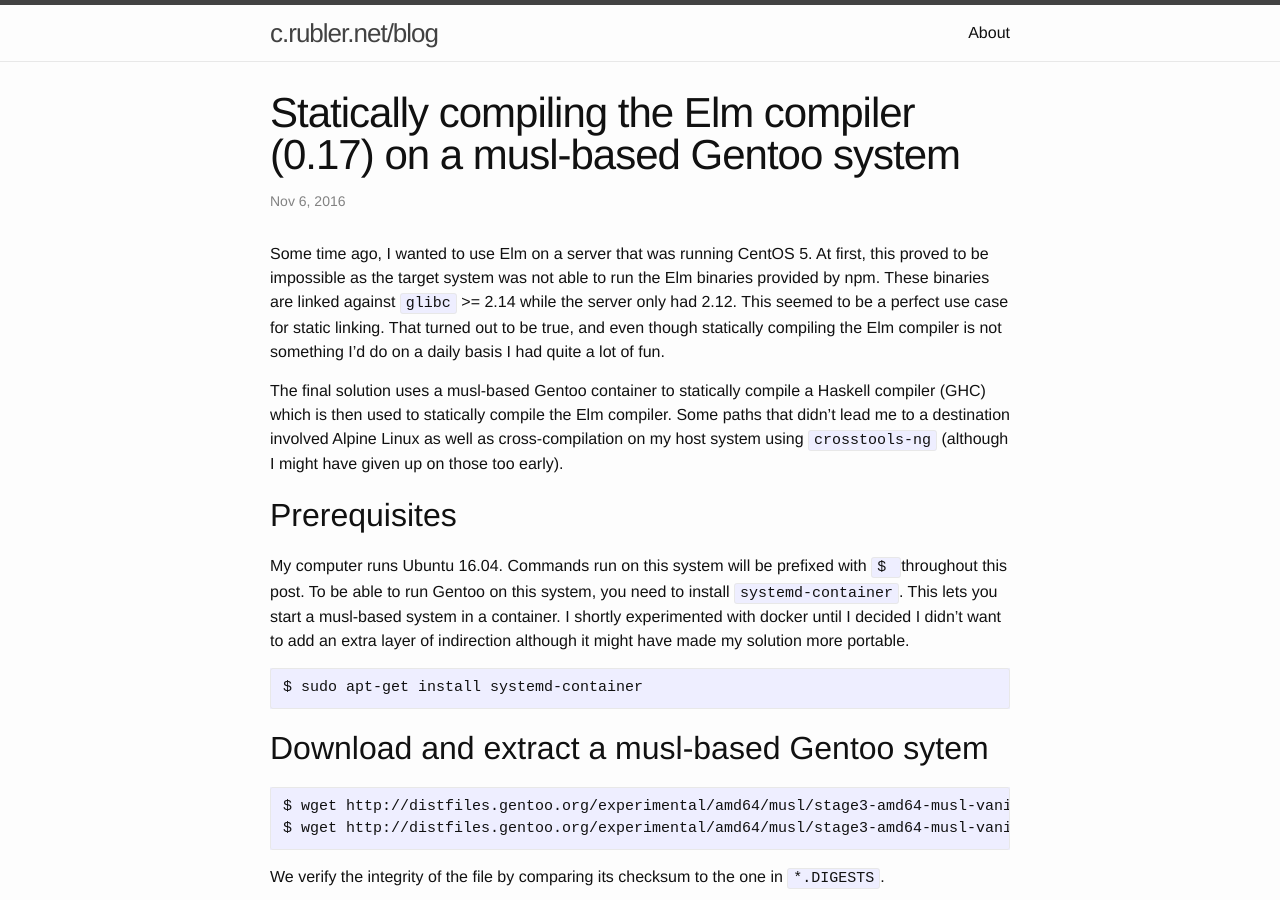
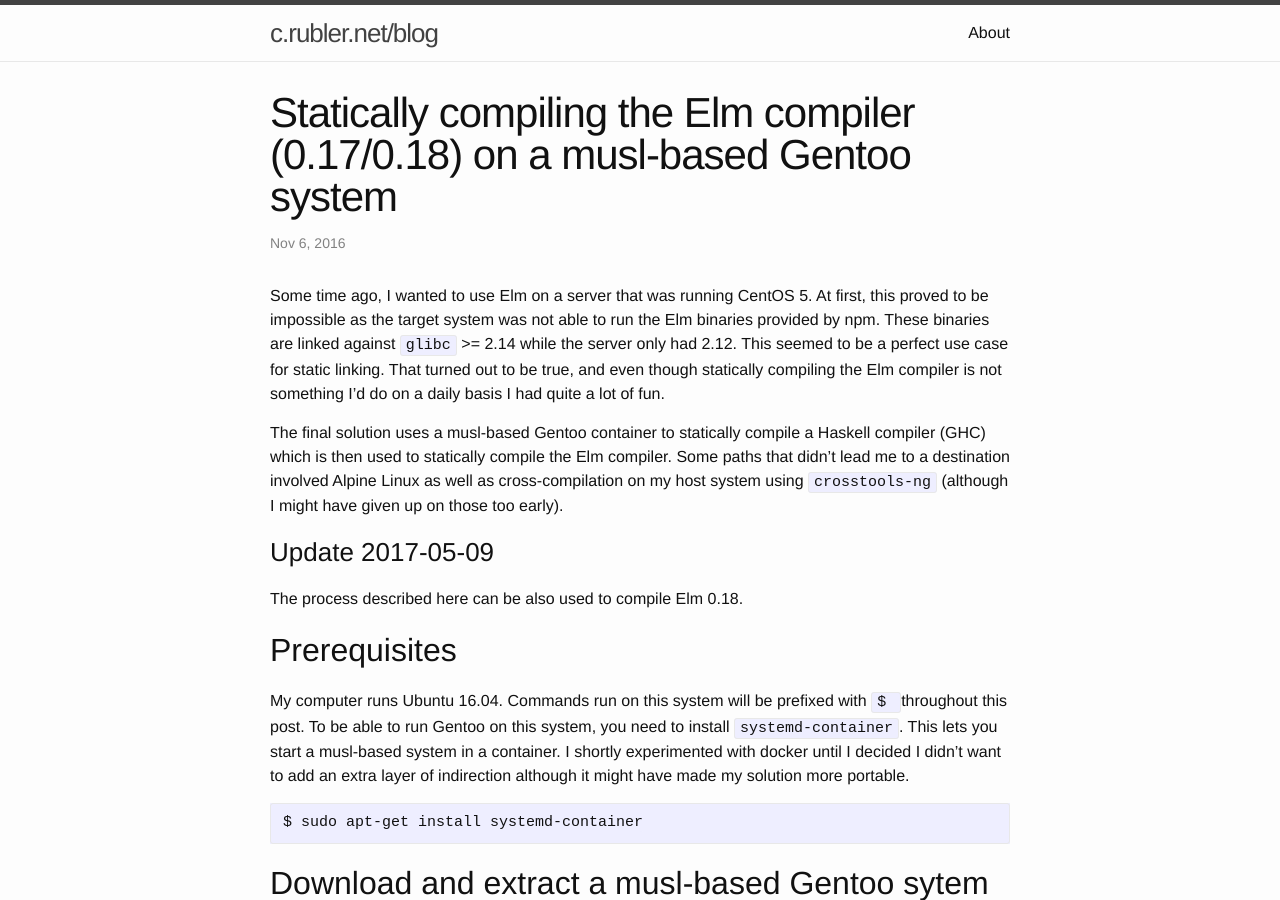
Before and after one commit to cruessler/blog, a Jekyll site: the page built from _posts/2016-11-06-statically-linked-elm.markdown, in a window 1280 px wide and 900 px high. Built offline with Jekyll 4.4.1, drawn with Linux system fonts in a browser that asks for light colours; some of the changed text lies outside the part shown.

Commit message:
Update post: Statically linked Elm compiler

```diff
--- a/_posts/2016-11-06-statically-linked-elm.markdown
+++ b/_posts/2016-11-06-statically-linked-elm.markdown
@@ -1,6 +1,6 @@
 ---
 layout: post
-title:  "Statically compiling the Elm compiler (0.17) on a musl-based Gentoo system"
+title:  "Statically compiling the Elm compiler (0.17/0.18) on a musl-based Gentoo system"
 date:   2016-11-06 19:12:00 +0200
 categories: elm
 ---
@@ -17,6 +17,10 @@ Haskell compiler (GHC) which is then used to statically compile the Elm
 compiler. Some paths that didn’t lead me to a destination involved Alpine Linux
 as well as cross-compilation on my host system using `crosstools-ng` (although
 I might have given up on those too early).
+
+### Update 2017-05-09
+
+The process described here can be also used to compile Elm 0.18.
 
 ## Prerequisites
 
@@ -226,3 +230,7 @@ stage3/root/elm-platform/Elm-Platform/0.17/.cabal-sandbox/bin/elm-make: ELF 64-b
     [rest of output omitted]
 
 The resulting executables run on a wide variety of Linux systems.
+
+### Update 2017-05-09
+
+You can replace `0.17` with `0.18` if you want to compile Elm 0.18.
```
